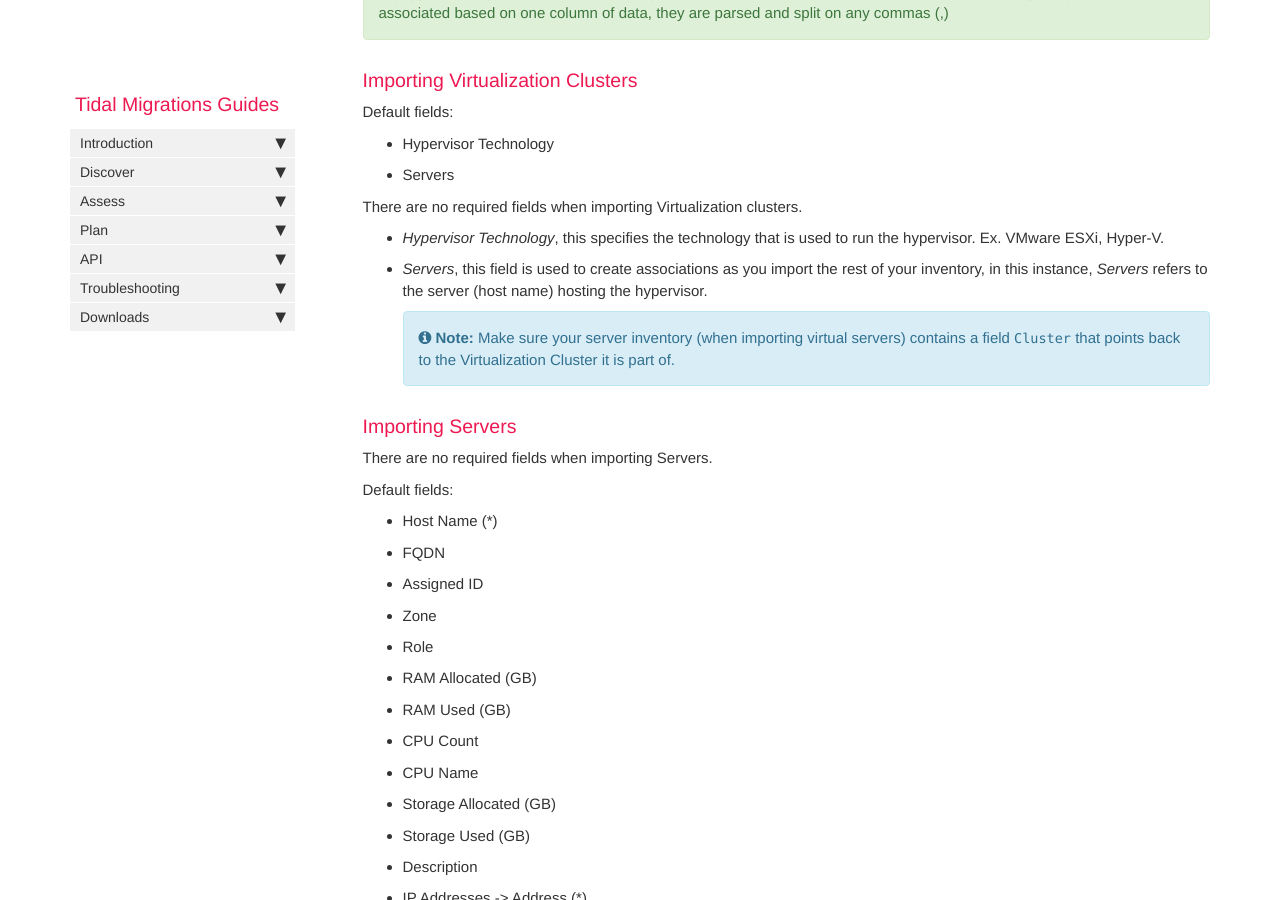
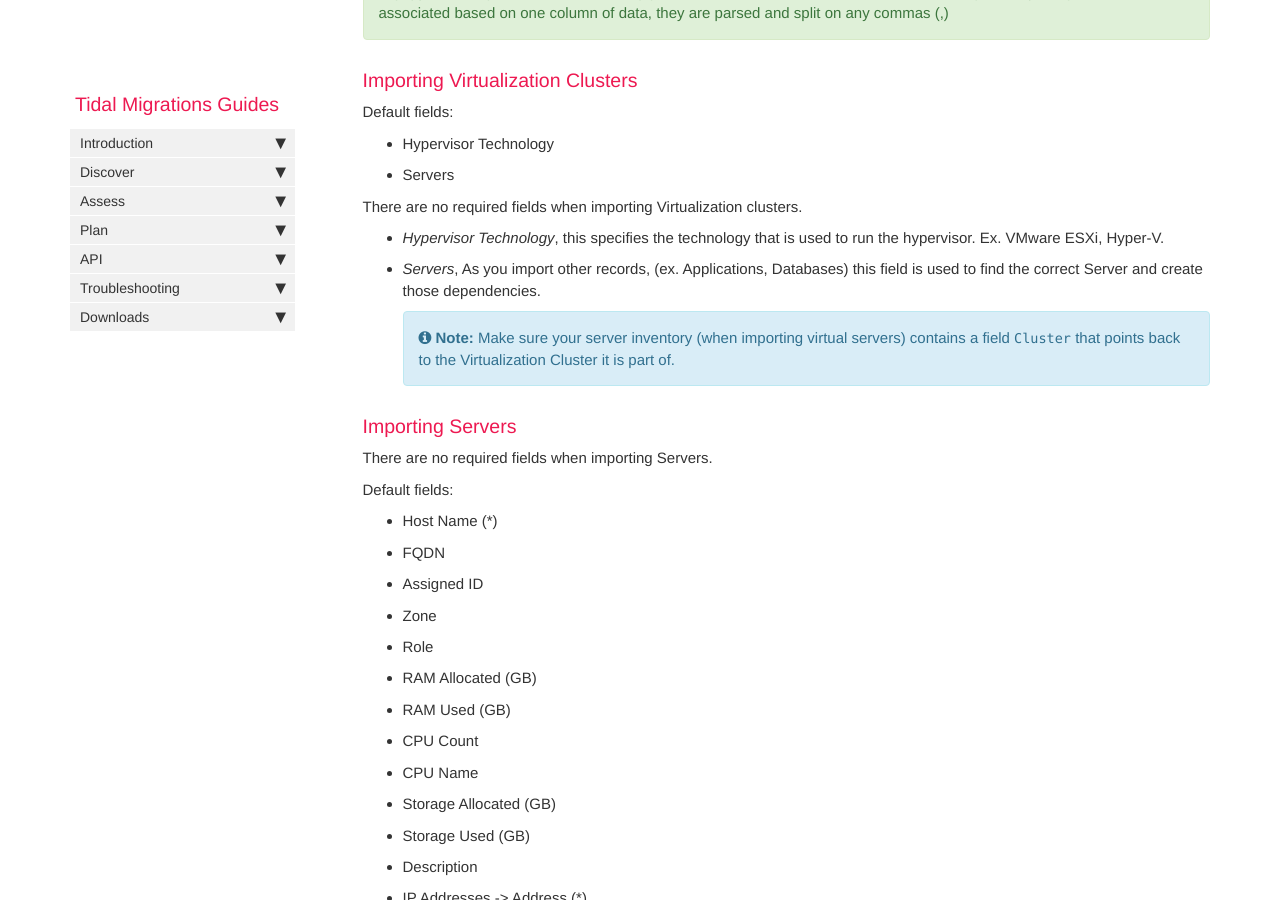
Before and after one commit to tidalmigrations/tidalmigrations.github.io, a Jekyll site: the page built from pages/user guides/importing_to_excel.md, in a window 1280 px wide and 900 px high, scrolled down 2024 px. Built offline with Jekyll 4.4.1, drawn with Linux system fonts in a browser that asks for light colours; nearby versions of some CDN libraries; comment, search, counter and statistics services are not loaded.

Commit message:
reword vm servers

```diff
--- a/pages/user guides/importing_to_excel.md
+++ b/pages/user guides/importing_to_excel.md
@@ -68,7 +68,7 @@ There are no required fields when importing Virtualization clusters.
 
 * _Hypervisor Technology_, this specifies the technology that is used to run the hypervisor. Ex. VMware ESXi, Hyper-V.
 
-* _Servers_, this field is used to create associations as you import the rest of your inventory, in this instance, _Servers_ refers to the server (host name) hosting the hypervisor.
+* _Servers_, As you import other records, (ex. Applications, Databases) this field is used to find the correct Server and create those dependencies.
 
     {% include note.html content="Make sure your server inventory (when importing virtual servers) contains a field `Cluster` that points back to the Virtualization Cluster it is part of." %}
 
```
